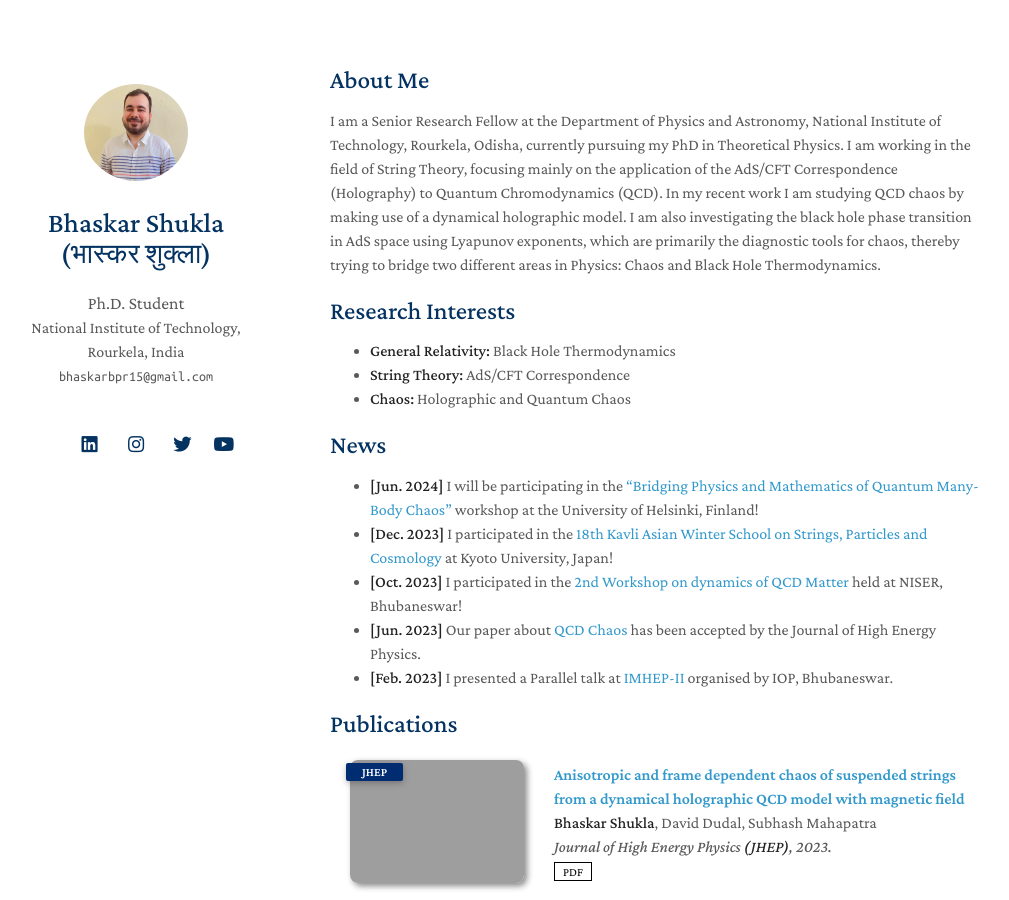
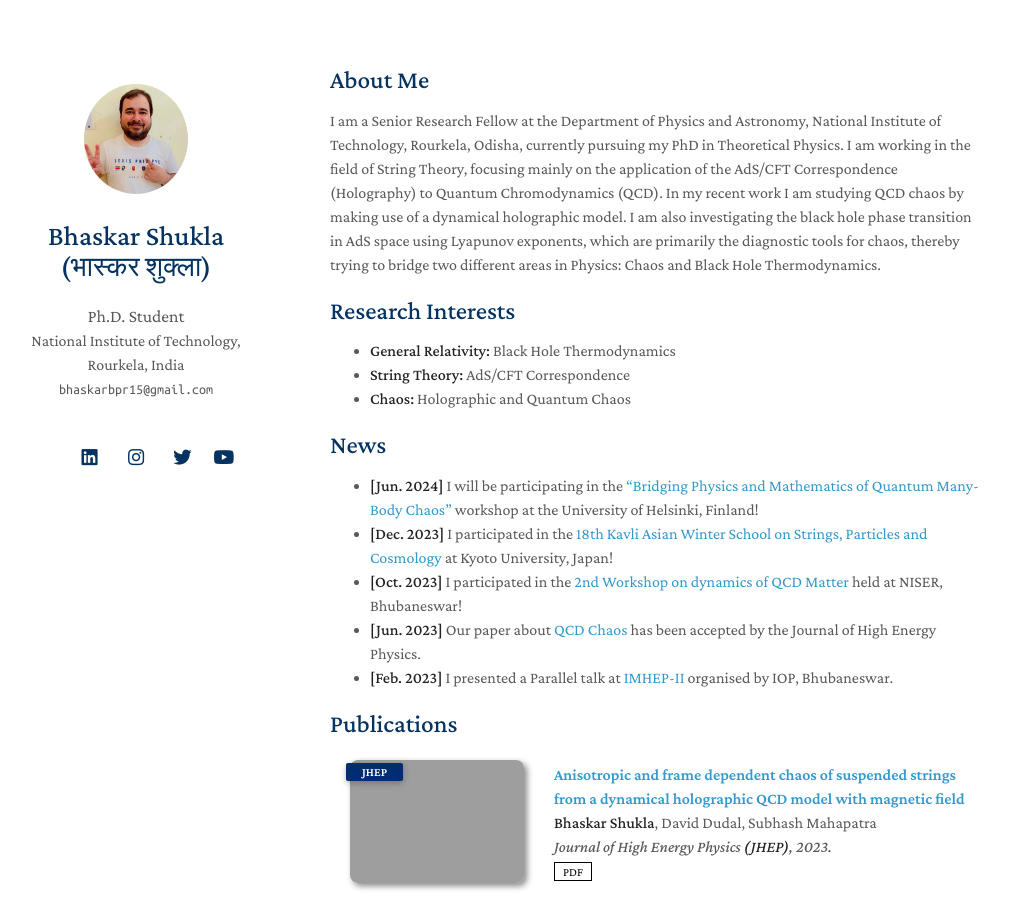
Before and after one commit to bhaskarspace/bhaskarspace.github.io, a Jekyll site: the page built from index.md, in a window 1280 px wide and 900 px high. Shown: the whole window, without its empty margins (140-1149 px from the left). Built offline with Jekyll 4.4.1, drawn with Linux system fonts in a browser that asks for light colours; nearby versions of some CDN libraries; a style sheet for code colours, icons or effects is not loaded; our own code applies the rules of GitHub Pages for plain Markdown files; grey boxes are pictures that could not be loaded.

Commit message:
Update _config.yml

```diff
--- a/_config.yml
+++ b/_config.yml
@@ -21,7 +21,7 @@ youtube: https://www.youtube.com/channel/UCjK48O6QCi5YkSTHpj8MOVQ
 
 # Images (e.g., your profile picture and your website's favicon)
 # "favicon" and "favicon_dark" are used for the light and dark modes, respectively.
-avatar: ./assets/img/profile.jpeg
+avatar: ./assets/img/profile1.jpg
 favicon: ./assets/img/favicon.png
 favicon_dark: ./assets/img/favicon-dark.png
 
```
